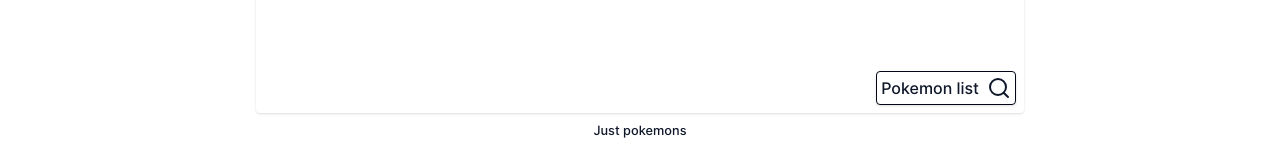
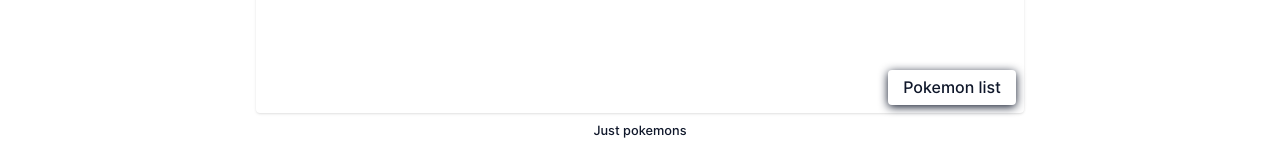
Before and after one commit to masiucd/just-pokemons, a Next.js app: page /pokemon in a window 1280 px wide. Shown: the part 652-797 px from the top of the page. Built offline with nearby package versions, Linux system fonts and the light colour scheme.

Commit message:
Dialog Radix UI

```diff
--- a/package.json
+++ b/package.json
@@ -12,6 +12,7 @@
     "lint:fix": "next lint --fix"
   },
   "dependencies": {
+    "@radix-ui/react-dialog": "^1.0.3",
     "class-variance-authority": "^0.6.0",
     "clsx": "^1.2.1",
     "framer-motion": "^10.12.12",
--- a/src/app/(marketing)/pokemon/page.tsx
+++ b/src/app/(marketing)/pokemon/page.tsx
@@ -1,6 +1,15 @@
-import {Icons} from "@/components/icons";
+import {Dialog} from "@/components/dialog";
 import {PageWrapper} from "@/components/page_wrapper";
 import Search from "@/components/pokemon/search_pokemon";
+
+const PokemonExamples = [
+  "Charmander",
+  "Bulbasaur",
+  "Squirtle",
+  "Pikachu",
+  "Eevee",
+  "Mew",
+];
 
 function PokemonPage() {
   return (
@@ -8,15 +17,17 @@ function PokemonPage() {
       <section className="mx-auto flex w-full max-w-3xl flex-1 flex-col rounded shadow sm:pt-20">
         <Search />
         <div className="mb-2 mt-auto flex justify-end sm:pr-2">
-          <button
-            className="flex gap-2 rounded border border-slate-950 p-1 shadow hover:opacity-40"
-            type="button"
+          <Dialog
+            buttonText="Pokemon list"
+            title="Pokemon list"
+            description="List of all pokemon"
           >
-            <span>Pokemon list</span>
-            <span>
-              <Icons.search />
-            </span>
-          </button>
+            <ul className="flex flex-col">
+              {PokemonExamples.map((pokemon) => (
+                <li key={pokemon}> {pokemon} </li>
+              ))}
+            </ul>
+          </Dialog>
         </div>
       </section>
     </PageWrapper>
--- /dev/null
+++ b/src/components/dialog.tsx
@@ -0,0 +1,52 @@
+"use client";
+
+import {
+  Close,
+  Content,
+  Description,
+  Overlay,
+  Portal,
+  Root,
+  Title,
+  Trigger,
+} from "@radix-ui/react-dialog";
+import {ReactNode} from "react";
+
+import {Icons} from "./icons";
+
+interface Props {
+  buttonText: string;
+  title: string;
+  description: string;
+  children: ReactNode;
+}
+
+export function Dialog({buttonText, title, description, children}: Props) {
+  return (
+    <Root>
+      <Trigger asChild>
+        <button
+          type="button"
+          className=" inline-flex h-[35px] items-center justify-center rounded-[4px] bg-white px-[15px] font-medium leading-none shadow-[0_2px_10px] focus:shadow-[0_0_0_2px] focus:shadow-black focus:outline-none"
+        >
+          {buttonText}
+        </button>
+      </Trigger>
+      <Portal>
+        <Overlay className="fixed inset-0 bg-slate-950/40 data-[state=open]:animate-overlayShow" />
+        <Content className="fixed left-[50%] top-[50%] max-h-[85vh] w-[90vw] max-w-[450px] translate-x-[-50%] translate-y-[-50%] rounded-[6px] bg-white p-[25px] shadow-[hsl(206_22%_7%_/_35%)_0px_10px_38px_-10px,_hsl(206_22%_7%_/_20%)_0px_10px_20px_-15px] focus:outline-none data-[state=open]:animate-contentShow">
+          <Title className="m-0  text-[17px] font-medium">{title}</Title>
+          <Description className="mb-5 mt-[10px] text-[15px] leading-normal">
+            {description}
+          </Description>
+          {children}
+          <Close asChild style={{top: 3, right: 3, position: "absolute"}}>
+            <button aria-label="Close">
+              <Icons.x />
+            </button>
+          </Close>
+        </Content>
+      </Portal>
+    </Root>
+  );
+}
--- a/src/components/icons.tsx
+++ b/src/components/icons.tsx
@@ -6,6 +6,7 @@ import {
   type Icon as LucideIcon,
   Search,
   Twitter,
+  XIcon,
 } from "lucide-react";
 
 import PokemonIcon from "./pokemon_icon";
@@ -20,6 +21,7 @@ const Icons = {
   twitter: Twitter,
   pokemon: PokemonIcon,
   search: Search,
+  x: XIcon,
 };
 
 export {Icons};
--- a/tailwind.config.js
+++ b/tailwind.config.js
@@ -68,10 +68,20 @@ module.exports = {
           from: {height: "var(--radix-accordion-content-height)"},
           to: {height: 0},
         },
+        overlayShow: {
+          from: {opacity: 0},
+          to: {opacity: 1},
+        },
+        contentShow: {
+          from: {opacity: 0, transform: "translate(-50%, -48%) scale(0.96)"},
+          to: {opacity: 1, transform: "translate(-50%, -50%) scale(1)"},
+        },
       },
       animation: {
         "accordion-down": "accordion-down 0.2s ease-out",
         "accordion-up": "accordion-up 0.2s ease-out",
+        overlayShow: "overlayShow 150ms cubic-bezier(0.16, 1, 0.3, 1)",
+        contentShow: "contentShow 150ms cubic-bezier(0.16, 1, 0.3, 1)",
       },
     },
   },
```
Also changed, not shown: 1 other file (tests, documents, lock files or other folders).
